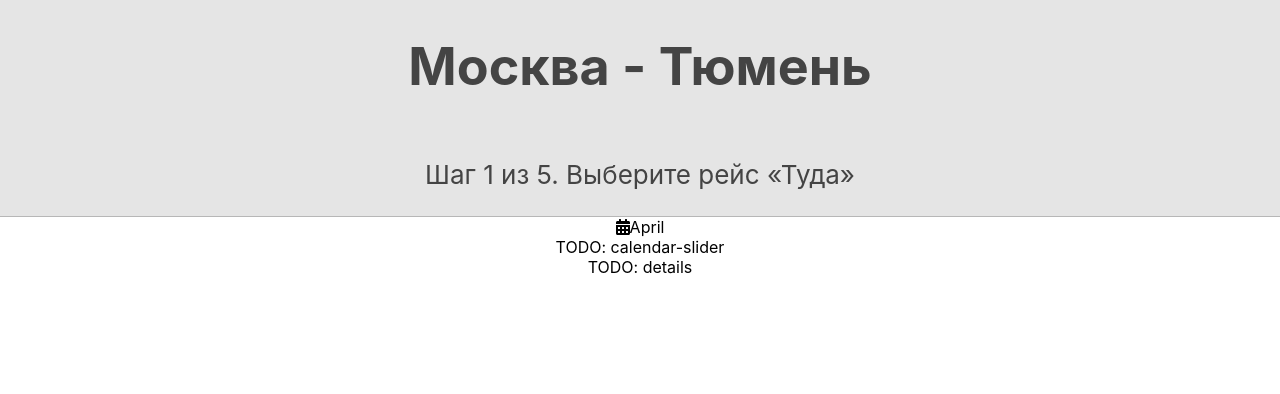
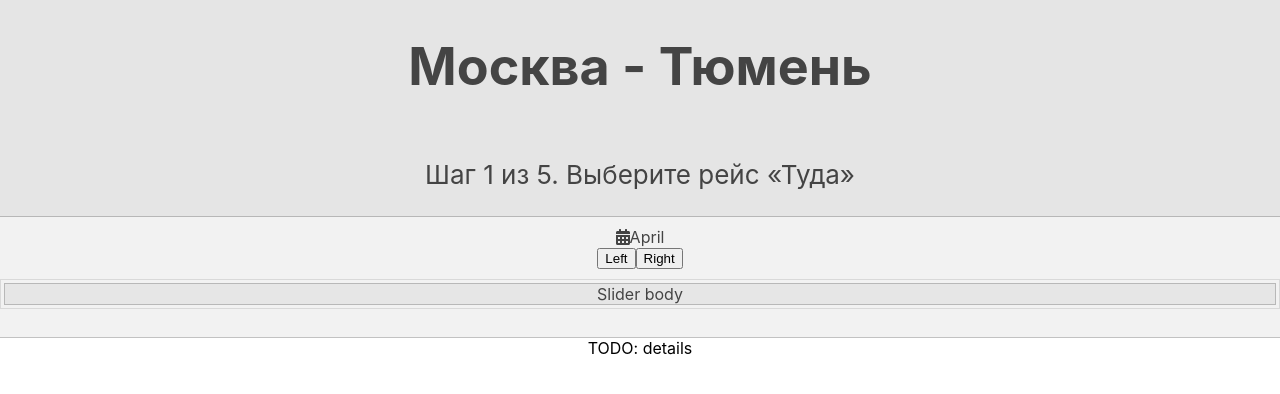
Before and after one commit to VadimCpp/flights, a React (Create React App) app: page / in a window 1280 px wide. Shown: the top 394 px of the page. Built offline with nearby package versions, Linux system fonts and the light colour scheme.

Commit message:
Implement simple horisontal movement

```diff
--- /dev/null
+++ b/src/Calendar.css
@@ -0,0 +1,22 @@
+.calendar {
+  background-color: rgba(0, 0, 0, 0.05);
+  border-bottom: 1px solid rgba(0, 0, 0, 0.2);
+  min-height: 100px;
+  color: #444;
+  padding-top: 10px;
+  padding-bottom: 10px;
+}
+
+.calendar-slider {
+  border: 1px solid rgba(0, 0, 0, 0.1);
+  margin-top: 10px;
+}
+
+.slider-body {
+  background-color: rgba(0, 0, 0, 0.05);
+  border: 1px solid rgba(0, 0, 0, 0.2);
+  margin: 3px;
+  position: relative;
+  top: 0;
+  left: 0;
+}
--- a/src/Calendar.js
+++ b/src/Calendar.js
@@ -1,24 +1,59 @@
 import React, { Component } from 'react';
 import { FontAwesomeIcon } from '@fortawesome/react-fontawesome'
 import { faCalendarAlt } from '@fortawesome/free-solid-svg-icons'
+import './Calendar.css';
+
+function SliderBody(props) {
+  return (
+    <div className="slider-body" style={props.styles}>
+      Slider body
+    </div>
+  );
+}
 
 class Calendar extends Component {
   constructor(props) {
     super(props);
-    this.state = {month: 'April'};
+    this.state = {
+      month: 'April',
+      position: 0,
+      step: 100,
+    };
+  }
+
+  swipeLeft() {
+    const position = this.state.position - this.state.step;
+    console.log('swipeLeft to ' + position);
+    this.setState({
+      position: position,
+    });
+  }
+
+  swipeRight() {
+    const position = this.state.position + this.state.step;
+    console.log('swipeRight to ' + position);
+    this.setState({
+      position: position,
+    });
   }
 
   render() {
     return (
       <div className="calendar">
-        <div class="calendar-header">
+        <div className="calendar-header">
           <FontAwesomeIcon icon={faCalendarAlt} />
-          <span class="month">
+          <span className="month">
             {this.state.month}
           </span>
         </div>
-        <div class="calendar-slider">
-          TODO: calendar-slider
+        <button onClick={() => (this.swipeLeft())}>
+          Left
+        </button>
+        <button onClick={() => (this.swipeRight())}>
+          Right
+        </button>
+        <div className="calendar-slider">
+          <SliderBody styles={{left: this.state.position}} />
         </div>
       </div>
     )
```
